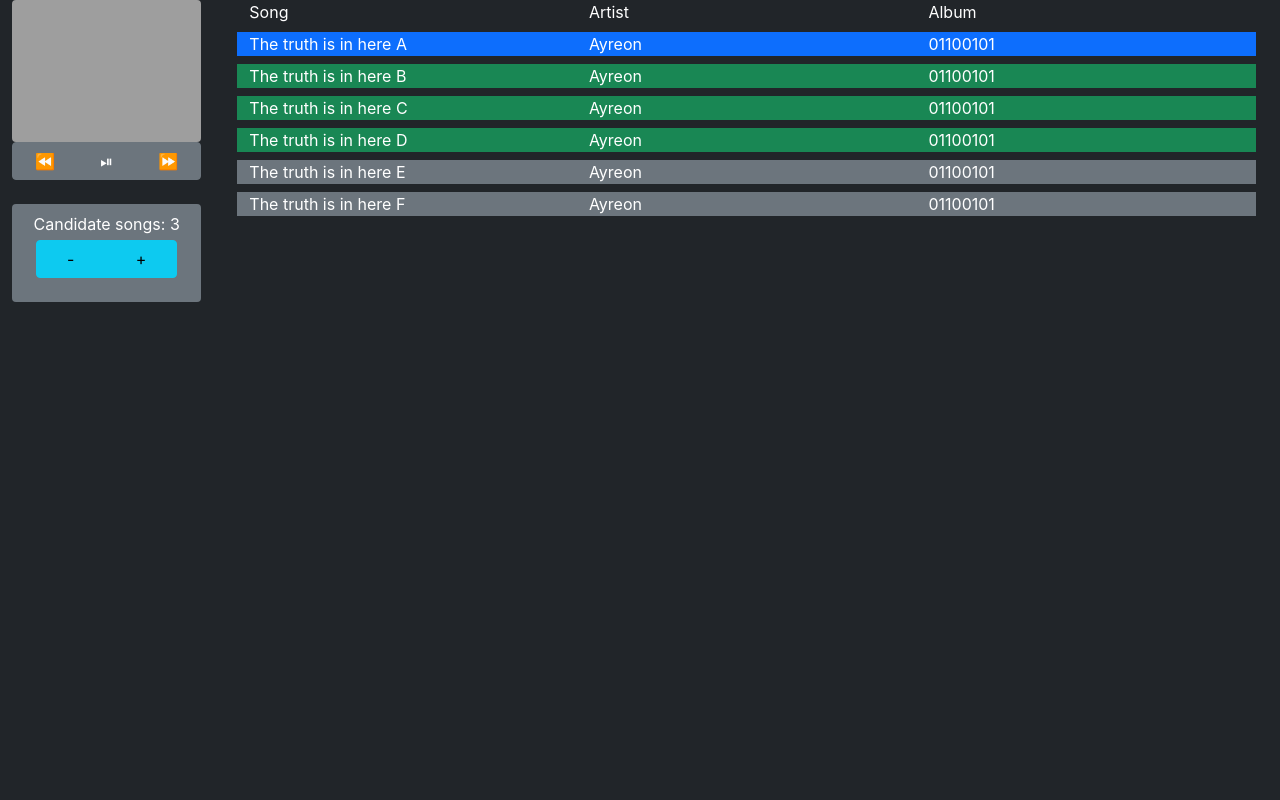
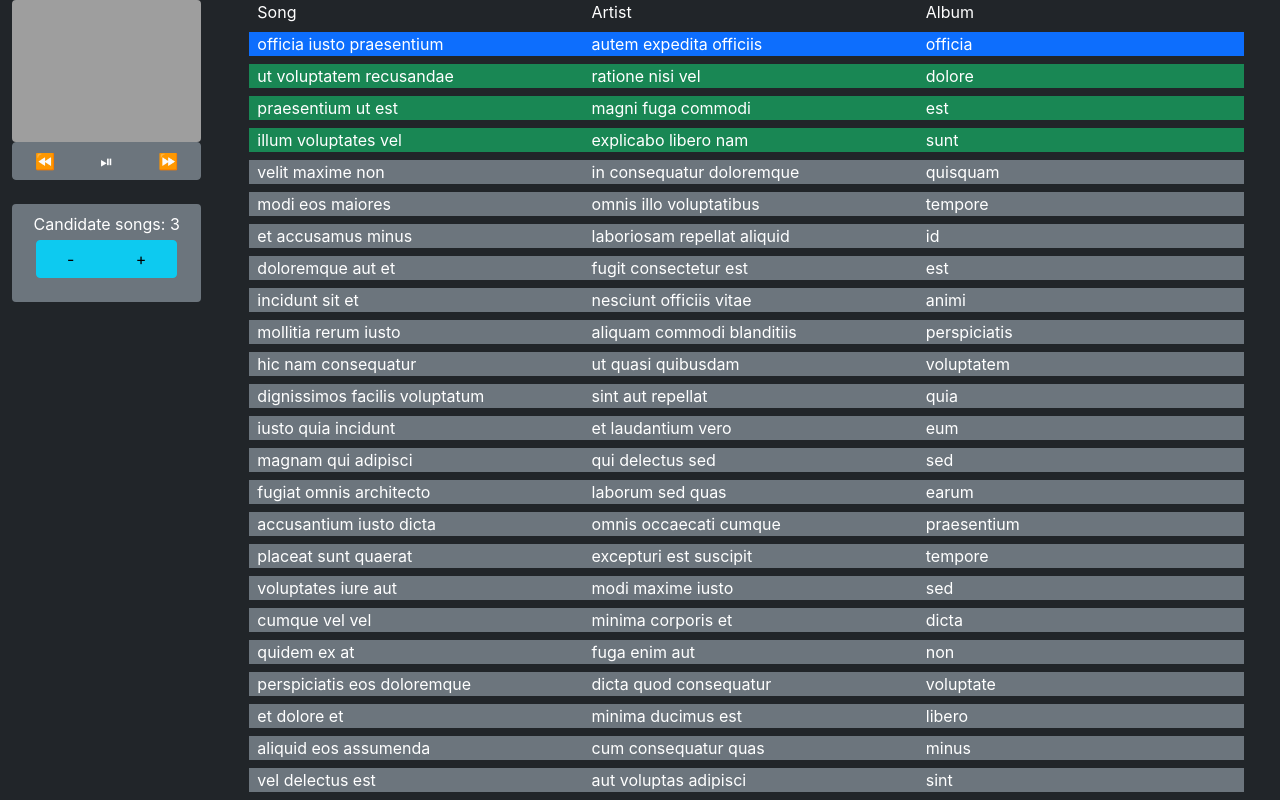
Before and after one commit to francoaccifonte/democratify, a React (Create React App) app: page /playlists/1 in a window 1280 px wide. Built offline with nearby package versions, Linux system fonts and the light colour scheme; grey boxes are pictures that could not be loaded.

Commit message:
Add kind of an API (#1)
* add models and factories

* use models from components

```diff
--- /dev/null
+++ b/src/backend/models/base_model.tsx
@@ -0,0 +1,29 @@
+export default abstract class BaseModel {
+  baseUrl: string;
+
+  constructor() {
+    this.baseUrl  = 'http://localhost:3001/'
+  }
+
+  url(): string {
+    return(`${this.baseUrl}${this.modelName()}`)
+  }
+
+  modelName(): string {
+    throw new Error('Model name not specified')
+  }
+
+  show(id: number) {////////////////
+    fetch(
+      `${this.url()}/${id}`,
+      {
+        method: 'GET',
+      }
+    ).then(
+      (response) => {
+        return response.json();
+      }
+    ).catch(
+    )
+  }
+}
--- /dev/null
+++ b/src/backend/models/playlist_factory.tsx
@@ -0,0 +1,23 @@
+import Faker from 'faker'
+import Song from './song_model'
+
+const SongFactory = (prevId: number = 0): Song => {
+  return({
+    id: Faker.datatype.number() + prevId,
+    title: Faker.lorem.words(),
+    album: Faker.lorem.word(),
+    artist: Faker.lorem.words()
+  })
+}
+
+const PlaylistFactory = (id: number) => {
+  var prevId = 0;
+  var playlist: any = []
+  for (let i = 0; i < id; i++) {
+    playlist.push(SongFactory(prevId))
+    prevId = playlist.at(-1).id
+  }
+  return playlist
+}
+
+export default PlaylistFactory
--- /dev/null
+++ b/src/backend/models/playlist_model.tsx
@@ -0,0 +1,17 @@
+import BaseModel from './base_model'
+import PlaylistFactory from './playlist_factory'
+
+class PlaylistModel extends BaseModel {
+  modelName(): string {
+    return('playlists')
+  }
+
+  show(id: number) {
+    const fafa = PlaylistFactory(id)
+    return(
+      fafa
+    )
+  }
+}
+
+export default PlaylistModel
--- /dev/null
+++ b/src/backend/models/song_model.tsx
@@ -0,0 +1,11 @@
+// define a type for the song model without using interfaces
+type Song ={
+  id: number;
+  title: string;
+  artist: string;
+  album: string;
+  year?: number;
+  genre?: string;
+}
+
+export default Song
--- a/src/features/slices/current_playlist_slice.tsx
+++ b/src/features/slices/current_playlist_slice.tsx
@@ -1,15 +1,18 @@
 import { createSlice, PayloadAction } from '@reduxjs/toolkit'
+import Song from '../../backend/models/song_model'
 
 interface CurrentPlaylistState { // can be a type in stead of an interface ( so | could be used)
   id: number,
   totalTracks: number,
   candidatePoolSize: number,
+  songs: Song[],
 }
 
 const initialState: CurrentPlaylistState = {
   id: -1,
   totalTracks: -1,
   candidatePoolSize: 3,
+  songs: [],
 }
 
 export const currentPlaylistSlice = createSlice({
@@ -20,10 +23,17 @@ export const currentPlaylistSlice = createSlice({
     setCandidatePoolSize: (state, action: PayloadAction<number>) => { state.candidatePoolSize = action.payload },
     incrementPoolSize: (state) => { state.candidatePoolSize += 1 },
     decrementPoolSize: (state) => { state.candidatePoolSize = Math.max(0, state.candidatePoolSize -1) },
+    parseFromBackend: (state, action: PayloadAction<any[]>) => {
+      state.totalTracks = action.payload.length;
+      state.songs = action.payload;
+    },
+    parseFromPlaylistReorderer: (state, action: PayloadAction<any[]>) => {
+      state.songs = action.payload;
+    }
   },
 })
 
 // Action creators are generated for each case reducer function
-export const { setId, setCandidatePoolSize, incrementPoolSize, decrementPoolSize } = currentPlaylistSlice.actions
+export const { setId, setCandidatePoolSize, incrementPoolSize, decrementPoolSize, parseFromBackend, parseFromPlaylistReorderer } = currentPlaylistSlice.actions
 
 export default currentPlaylistSlice.reducer
--- a/src/views/components/song_list.tsx
+++ b/src/views/components/song_list.tsx
@@ -1,13 +1,24 @@
-import { useState } from 'react'
 import Row from 'react-bootstrap/Row'
 import Col from 'react-bootstrap/Col'
 import Container from 'react-bootstrap/Container'
 import { DragDropContext, Droppable } from 'react-beautiful-dnd'
+import { useSelector, useDispatch } from 'react-redux'
+import { RootState } from '../../features/root_reducer'
+import { parseFromPlaylistReorderer } from '../../features/slices/current_playlist_slice'
+import CSS from 'csstype';
 
-import SongListElementDragabble from './song_list_element_draggable'
+import SongListElementDraggable from './song_list_element_draggable'
 
 const SongList = () => {
-  const [songs, setSongs] = useState(["A", "B", "C", "D", "E", "F"]);
+  const songListStyle: CSS.Properties = {
+    height: "100vh",
+    overflowX: "hidden",
+    overflowY: "auto",
+  }
+
+  const dispatch = useDispatch()
+  const songs = useSelector((state: RootState) => state.currentPlaylist.songs)
+
 
   const handleDragEnd = (result: any) => {
     if (! (result && result.source && result.destination) ) { return }
@@ -19,12 +30,12 @@ const SongList = () => {
     const [reorderedItem] = items.splice(from, 1);
     items.splice(to, 0, reorderedItem);
 
-    setSongs(items);
+    dispatch(parseFromPlaylistReorderer(items))
   }
 
   const renderListHeader = () => {
     return(
-      <Row className="">
+      <Row className="px-2">
         <Col xs={6} sm={4}>Song</Col>
         <Col xs={6} sm={4}>Artist</Col>
         <Col sm={4} className="d-none d-sm-block">Album</Col>
@@ -34,7 +45,7 @@ const SongList = () => {
 
   return(
     <Container>
-      <div className="bg-dark">
+      <div className="bg-dark" style={songListStyle}>
         {renderListHeader()}
         <DragDropContext onDragEnd={handleDragEnd}>
           <Droppable droppableId="songs">
@@ -44,7 +55,7 @@ const SongList = () => {
                   {
                     songs.map((data, id) => {
                       return(
-                        <SongListElementDragabble rowNumber={id} data={data} index={id}/>
+                        <SongListElementDraggable rowNumber={id} data={data} index={id}/>
                       )
                     })
                   }
--- a/src/views/components/song_list_element.tsx
+++ b/src/views/components/song_list_element.tsx
@@ -2,10 +2,11 @@ import Row from 'react-bootstrap/Row'
 import Col from 'react-bootstrap/Col'
 import { useSelector } from 'react-redux'
 import { RootState } from '../../features/root_reducer'
+import Song from '../../backend/models/song_model'
 
 type songListProps = {
   rowNumber: number;
-  data: string;
+  data: Song;
 }
 
 const SongListElement = ({ rowNumber, data }: songListProps): JSX.Element => {
@@ -19,10 +20,10 @@ const SongListElement = ({ rowNumber, data }: songListProps): JSX.Element => {
 
   return(
     <>
-      <Row className={`${color} mt-2 mb-2`}>
-        <Col xs={6} sm={4}>{`The truth is in here ${data}`}</Col>
-        <Col xs={6} sm={4}>Ayreon</Col>
-        <Col sm={4} className="d-none d-sm-block">01100101</Col>
+      <Row className={`${color} my-2 px-2`}>
+        <Col xs={6} sm={4}>{`${data.title}`}</Col>
+        <Col xs={6} sm={4}>{`${data.artist}`}</Col>
+        <Col sm={4} className="d-none d-sm-block">{`${data.album}`}</Col>
       </Row>
     </>
   )
--- a/src/views/components/song_list_element_draggable.tsx
+++ b/src/views/components/song_list_element_draggable.tsx
@@ -1,15 +1,16 @@
 import SongListElement from './song_list_element';
 import { Draggable } from 'react-beautiful-dnd'
+import Song from '../../backend/models/song_model'
 
 type songListProps = {
   rowNumber: number;
-  data: string;
+  data: Song;
   index: number;
 }
 
 const SongListElementDraggable = ({ rowNumber, data, index }: songListProps): JSX.Element => {
   return(
-    <Draggable key={data} draggableId={data} index={index} isDragDisabled={rowNumber===0}>
+    <Draggable key={index.toString()} draggableId={index.toString()} index={index} isDragDisabled={rowNumber===0}>
       {(provided, snapshot) => {
         return(
           <div {...provided.draggableProps} ref={provided.innerRef} {...provided.dragHandleProps}>
--- a/src/views/playlist_view.tsx
+++ b/src/views/playlist_view.tsx
@@ -8,10 +8,26 @@ import Col from 'react-bootstrap/Col'
 
 import Player from "./components/player";
 import SongList from "./components/song_list";
+import PlaylistModel from "../backend/models/playlist_model"
+import { useDispatch } from 'react-redux'
+import { parseFromBackend } from '../features/slices/current_playlist_slice'
+import { useEffect, useMemo } from "react"
 
 type TParams = { id: string };
 
 const PlaylistView = ({ match }: RouteComponentProps<TParams>) => {
+  const dispatch = useDispatch();
+  var playlist: any = new PlaylistModel();
+
+  // This is just a hack to get the playlist from the backend without a thunk. Remove it when the backend is working.
+  const memoizedValue = useMemo(
+    () => {
+      return(playlist.show(25))
+    }, [25]);
+
+  useEffect(() => {
+    dispatch(parseFromBackend(memoizedValue));
+  }, [dispatch, memoizedValue]);
 
   const containerStyle: CSS.Properties = {
     height: "100vh"
@@ -25,7 +41,7 @@ const PlaylistView = ({ match }: RouteComponentProps<TParams>) => {
             <Player />
           </Col>
           <Col sm={10}>
-            <SongList />
+            <SongList/>
           </Col>
         </Row>
       </Container>
```
